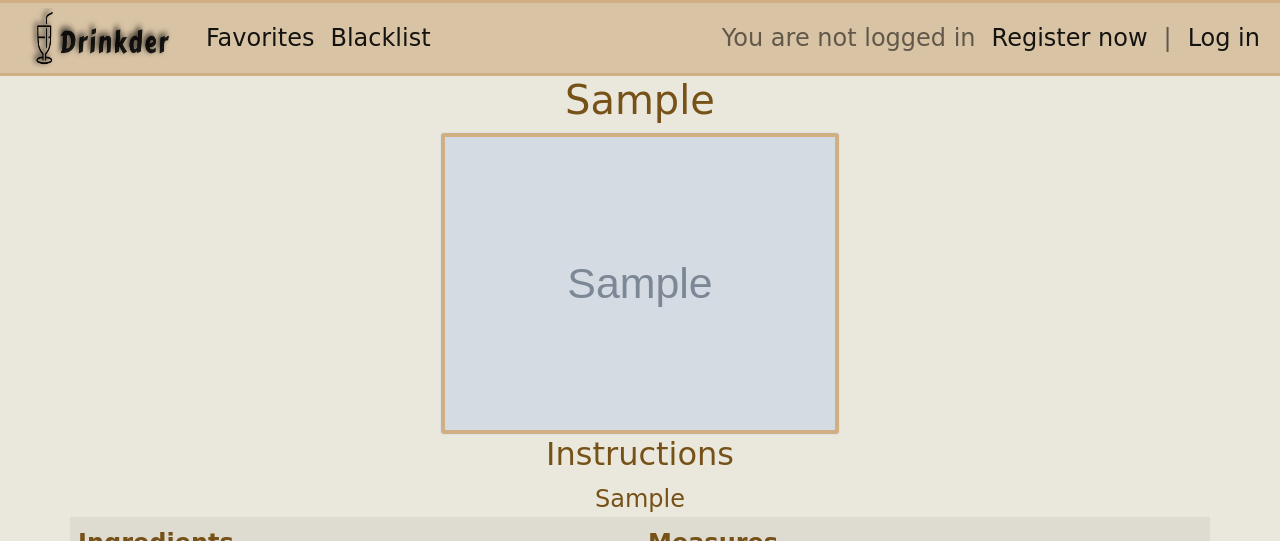
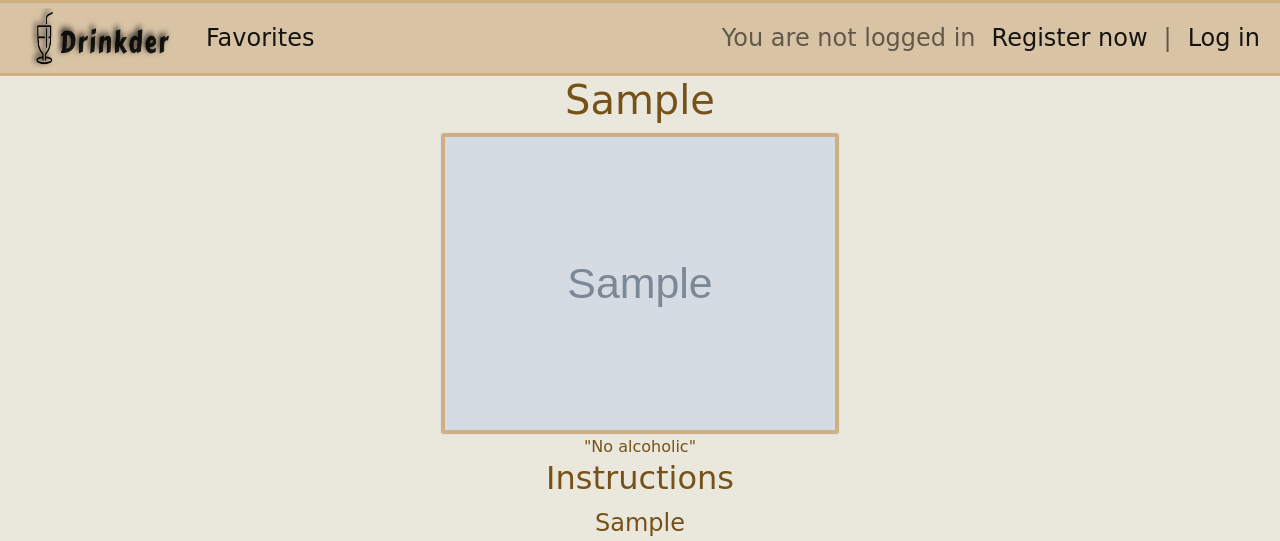
Before and after one commit to dramvald/WhatWillWeDrink2, a Django app: page /drink/ in a window 1280 px wide. Shown: the top 541 px of the page. Run offline with Django 3.2, Linux system fonts and the light colour scheme; tables that the repository leaves empty hold one stand-in row (values such as "Sample post"); grey boxes marked "Sample" are stand-in pictures; a database or web service that is not in the repository returns one stand-in record (values such as "Sample title"); data that the repository does not hold is empty.

Commit message:
added cocktail tag (alcoholic, non-alcoholic) to show_favorite_drink and get_random_drink page

```diff
--- a/alkotinder/drink/templates/favorites.html
+++ b/alkotinder/drink/templates/favorites.html
@@ -32,7 +32,7 @@
                           <a href="{% url 'get_random_drink' %}" class="nav-link active" aria-current="page">Home page</a>
                       </li>
                       <li class="navbar-link">
-                          <a href="#" class="nav-link active" aria-current="page">Blacklist</a>
+                          <a href="#" class="nav-link active" aria-current="page"></a>
                       </li>
                   </ul>
                   <ul class="navbar-nav me-aut">
--- a/alkotinder/drink/templates/get_random_drink.html
+++ b/alkotinder/drink/templates/get_random_drink.html
@@ -32,7 +32,7 @@
                           <a href="{% url 'list_favorite_drinks' %}" class="nav-link active" aria-current="page">Favorites</a>
                       </li>
                       <li class="navbar-link">
-                          <a href="#" class="nav-link active" aria-current="page" >Blacklist</a>
+                          <a href="#" class="nav-link active" aria-current="page" ></a>
                       </li>
                   </ul>
                   <ul class="navbar-nav me-aut">
@@ -67,6 +67,13 @@
                 <div class="col-12 "><h1 align="center">{{ name }}</h1></div>
                 <div class="col-12 align-self-center" align="center">
                     <img src= {{ img_url }} class="img-thumbnail" width="400px" height="444px" alt="Drink">
+                </div>
+                <div class="col-12" align="center">
+                        {% if is_alcoholic %}
+                            <h2>"Alcoholic"</h2>
+                            {% else %}
+                            <n2>"No alcoholic"</n2>
+                            {% endif %}
                 </div>
                 <div class="col-12" align="center">
                     <h2 align="center">Instructions</h2>
```
Also changed, not shown: alkotinder/drink/templates/show_favorites_drink.html (+8 -1 lines).
